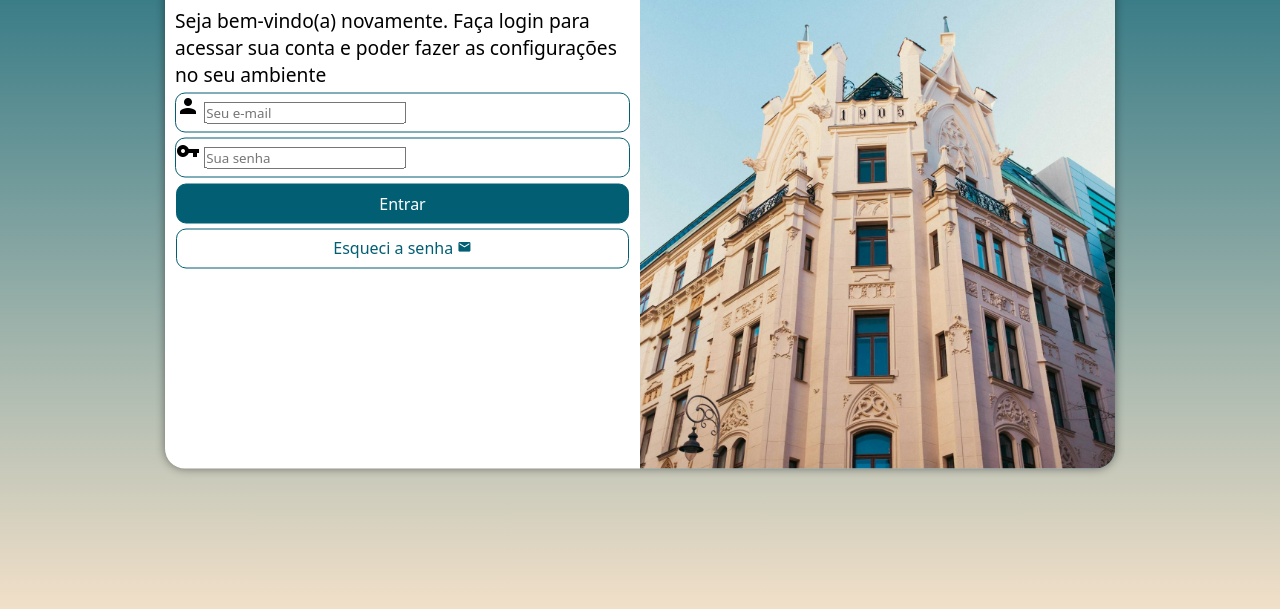
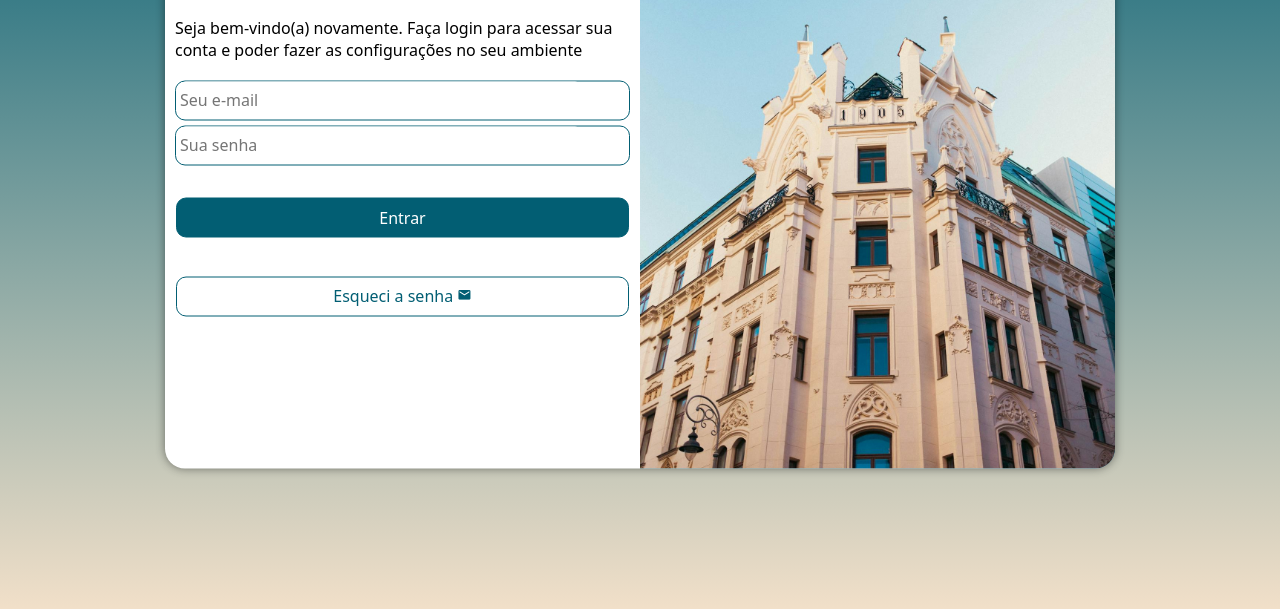
Before and after one commit to WanaPepe/projeto-login, a plain HTML site: page index.html in a window 1280 px wide. Shown: the part 189-798 px from the top of the page. Drawn offline with nearby package versions, Linux system fonts and the light colour scheme.

Commit message:
finalizando o projeto

```diff
--- a/estilos/media-query.css
+++ b/estilos/media-query.css
@@ -45,5 +45,6 @@ section#login > div.formulario {
 }
 
 div.formulario > p {
-    font-size: 1.2em;
+    font-size: 1em;
+    margin: 20px 0px;
 }
--- a/estilos/style.css
+++ b/estilos/style.css
@@ -32,7 +32,6 @@ section#login {
     position: absolute;
     top: 50%;
     left: 50%;
-    transform: translate(-50%, -50%);
 
     background-color: white;
     width: 250px;
@@ -41,6 +40,7 @@ section#login {
     overflow: hidden;
     box-shadow: 0px 0px 10px rgba(0, 0, 0, 0.456);
 
+    transform: translate(-50%, -50%);
     transition: width 0.3s, height 0.3s;
     transition-timing-function: ease;
 }
@@ -77,6 +77,30 @@ form > div.campo {
 
 div.campo > label {
     display: none;
+}
+
+div.campo > span {
+    width: 40px;
+    padding: 5px;
+    font-size: 1.5em;
+}
+
+div.campo >input[type=password] {
+    margin-bottom: 20px;
+}
+
+div.campo > input {
+    font-size: 1em;
+    width: calc(100% - 44px);
+    height: 95%;
+    border: none;
+    border-radius: 10px;
+    padding: 4px;
+    transform: translateY(-34px);
+}
+
+div.campo > input:focus-within {
+    outline: none;
 }
 
 form > div.campo > input[type=submit] {
```
